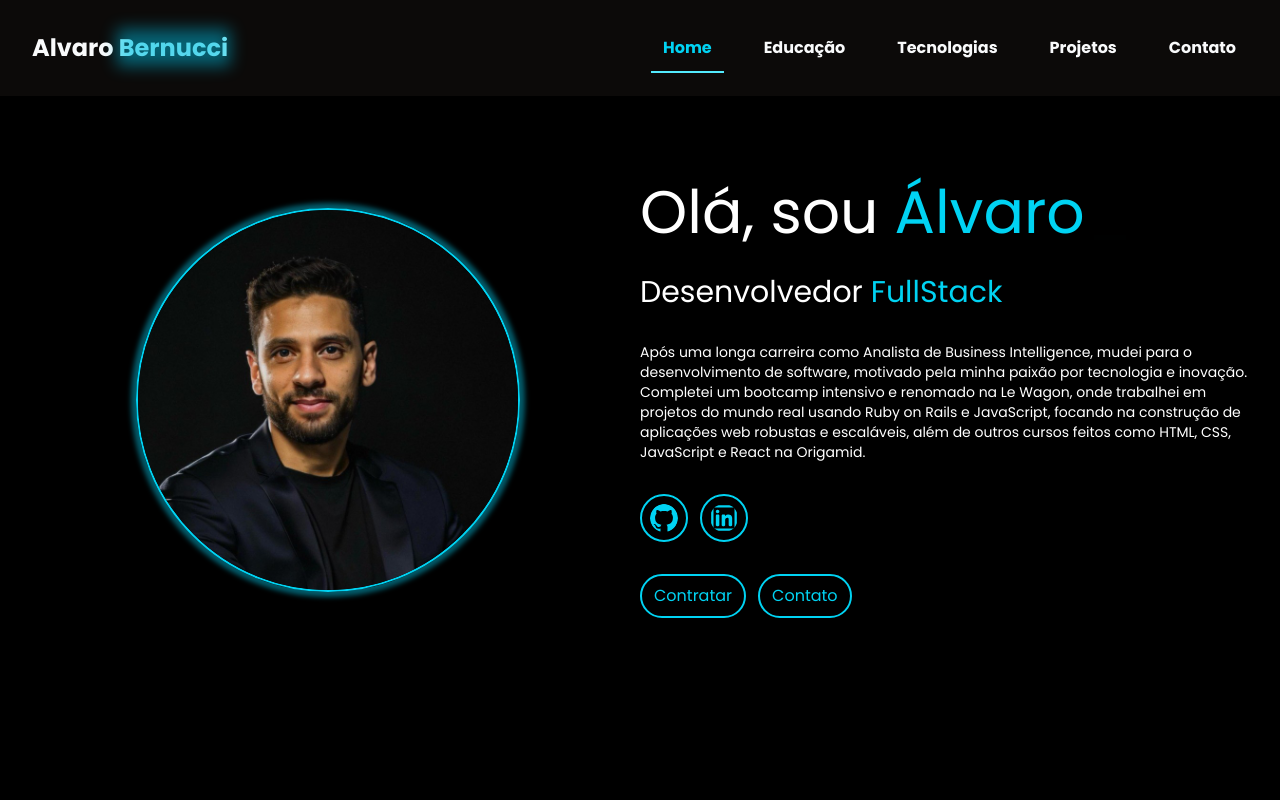
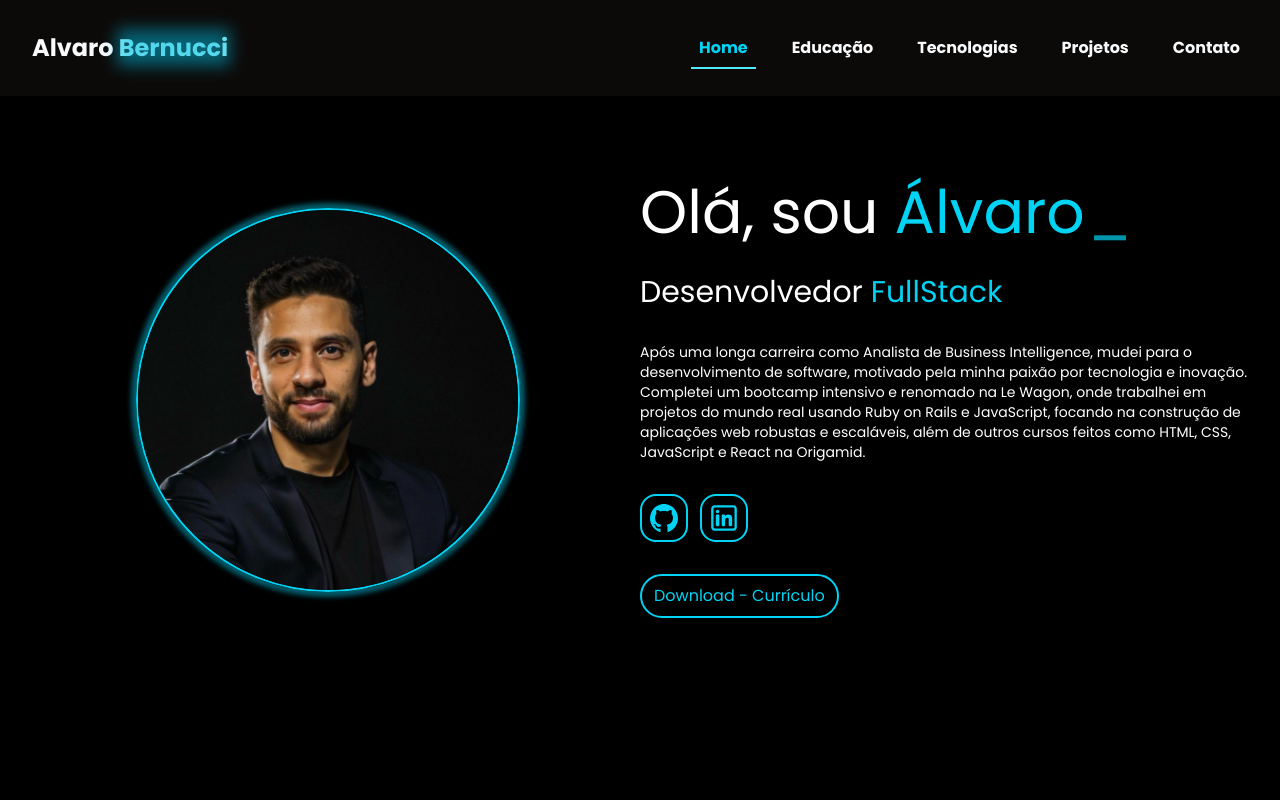
Before and after one commit to AlvaroSBernucci/portifolio, a React (Vite) app: page / in a window 1280 px wide. Shown: the top 800 px of the page. Built offline with nearby package versions, Linux system fonts and the light colour scheme.

Commit message:
Finalização

```diff
--- a/package.json
+++ b/package.json
@@ -13,8 +13,10 @@
   },
   "dependencies": {
     "@tailwindcss/vite": "^4.0.0",
+    "axios": "^1.7.9",
     "react": "^18.3.1",
     "react-dom": "^18.3.1",
+    "react-hot-toast": "^2.5.1",
     "react-scroll": "^1.9.0",
     "react-simple-typewriter": "^5.0.1",
     "tailwindcss": "^4.0.0"
@@ -28,11 +30,11 @@
     "eslint-plugin-react": "^7.37.2",
     "eslint-plugin-react-hooks": "^5.0.0",
     "eslint-plugin-react-refresh": "^0.4.16",
+    "gh-pages": "^5.0.0",
     "globals": "^15.14.0",
     "prettier-plugin-tailwindcss": "^0.6.11",
     "vite": "^6.0.5",
-    "vite-plugin-svgr": "^4.3.0",
-    "gh-pages": "^5.0.0"
+    "vite-plugin-svgr": "^4.3.0"
   },
   "homepage": "https://alvarosbernucci.github.io/portifolio"
 }
--- a/src/components/Button.jsx
+++ b/src/components/Button.jsx
@@ -2,7 +2,7 @@ function Button({ children, ...props }) {
   return (
     <button
       {...props}
-      className="px-3 py-2 text-cyan-400 border-2 rounded-4xl pointer-events-auto hover:bg-cyan-400 hover:text-black hover:shadow-[0_0_6px_6px_rgba(6,182,212,0.5)] hover:border-cyan-400 duration-500">
+      className="px-3 py-2 text-cyan-400 border-2 rounded-4xl cursor-pointer hover:bg-cyan-400 hover:text-black hover:shadow-[0_0_6px_6px_rgba(6,182,212,0.5)] hover:border-cyan-400 duration-500">
       {children}
     </button>
   );
--- a/src/components/Contact.jsx
+++ b/src/components/Contact.jsx
@@ -1,7 +1,59 @@
+import React, { useState } from "react";
+import Button from "./Button";
+import InputForm from "./InputForm";
+import axios from "axios";
+import toast, { Toaster } from "react-hot-toast";
+
 function Contact() {
+  const [formData, setFormData] = useState({
+    nome: "",
+    email: "",
+    assunto: "",
+    mensagem: "",
+  });
+  const [loading, setLoading] = useState(false);
+
+  const handleChange = (event) => {
+    const { name, value } = event.target;
+    setFormData((prevData) => ({
+      ...prevData,
+      [name]: value,
+    }));
+  };
+
+  const handleSubmit = async (event) => {
+    event.preventDefault();
+    setLoading(true);
+
+    try {
+      const response = await axios.post("https://getform.io/f/avrrkwla", formData);
+      toast.success("Mensagem enviada com sucesso");
+    } catch (error) {
+      toast.error("Ocorreu algum erro ao tentar enviar a mensagem");
+    } finally {
+      setLoading(false);
+    }
+  };
+
   return (
-    <section id="contact">
-      <h2>Contact</h2>
+    <section id="contact" className="container p-4 pt-28 mx-auto items-center min-h-screen">
+      <Toaster />
+      <h2 className="text-6xl text-center pb-20">
+        Entre em <span className="text-cyan-400">contato</span>
+      </h2>
+      <form onSubmit={handleSubmit} className="flex flex-wrap justify-center gap-8">
+        <div className="grid gap-10 ">
+          <InputForm name="nome" label="Nome Completo" type="text" value={formData.nome} onChange={handleChange} />
+          <InputForm name="email" label="E-mail" type="email" value={formData.email} onChange={handleChange} />
+          <InputForm name="assunto" label="Assunto" type="text" value={formData.assunto} onChange={handleChange} />
+        </div>
+        <div className="grid gap-4">
+          <InputForm name="mensagem" label="Mensagem" type="textarea" value={formData.mensagem} onChange={handleChange} />
+          <Button type="submit" disabled={loading}>
+            {loading ? "Enviando..." : "Enviar Mensagem"}
+          </Button>
+        </div>
+      </form>
     </section>
   );
 }
--- a/src/components/Home.jsx
+++ b/src/components/Home.jsx
@@ -3,6 +3,7 @@ import { socialMedia } from "../constants";
 import MediaLinks from "./MediaLinks";
 import Button from "./Button";
 import { Typewriter } from "react-simple-typewriter";
+import curriculo from "../assets/curriculo.pdf";
 
 function Home() {
   return (
@@ -29,8 +30,9 @@ function Home() {
           ))}
         </ul>
         <div className="flex gap-3">
-          <Button>Contratar</Button>
-          <Button>Contato</Button>
+          <a href={curriculo} download={"Curriculo - Alvaro Bernucci"}>
+            <Button>Download - Currículo</Button>
+          </a>
         </div>
       </div>
       <img
--- /dev/null
+++ b/src/components/InputForm.jsx
@@ -0,0 +1,29 @@
+function InputForm({ name, label, type, value, onChange }) {
+  return (
+    <div className="grid items-start w-96">
+      {type === "textarea" ? (
+        <textarea
+          id={name}
+          name={name}
+          rows="5"
+          value={value}
+          onChange={onChange}
+          placeholder={label}
+          className="border-2 border-cyan-400 p-4 rounded-2xl focus:outline-none focus:border-cyan-400 focus:shadow-[0_0_5px_5px_rgba(6,182,212,0.5)]"
+        />
+      ) : (
+        <input
+          type={type}
+          id={name}
+          name={name}
+          value={value}
+          onChange={onChange}
+          placeholder={label}
+          className="border-2 border-cyan-400 p-4 rounded-2xl focus:outline-none focus:border-cyan-400 focus:shadow-[0_0_5px_5px_rgba(6,182,212,0.5)]"
+        />
+      )}
+    </div>
+  );
+}
+
+export default InputForm;
--- a/src/components/MediaLinks.jsx
+++ b/src/components/MediaLinks.jsx
@@ -2,7 +2,7 @@ function MediaLinks({ id, href, Icon }) {
   return (
     <li>
       <a href={href}>
-        <Icon className="w-12 h-12 p-2 border-2 rounded-full border-cyan-400 hover:ease-in hover:scale-125 duration-150 hover:shadow-[0_0_6px_6px_rgba(6,182,212,0.5)]" />
+        <Icon className="w-12 h-12 p-2 border-2 rounded-2xl border-cyan-400 hover:ease-in hover:scale-125 duration-150 hover:shadow-[0_0_6px_6px_rgba(6,182,212,0.5)]" />
       </a>
     </li>
   );
--- a/src/components/Navbar.jsx
+++ b/src/components/Navbar.jsx
@@ -23,24 +23,26 @@ function Navbar() {
 
   return (
     <nav className=" justify-between items-center bg-stone-950 text-gray-50 p-8 font-bold fixed top-0 left-0 right-0 z-10 flex">
+      <Link to="home" smooth={true} duration={300} className="cursor-pointer">
         <h2 className="md:text-2xl">
           Alvaro{" "}
           <span className="text-cyan-200 relative after:content-[''] after:absolute after:-inset-0.5 after:bg-cyan-500 after:blur-sm after:opacity-50">
             Bernucci
           </span>
         </h2>
+      </Link>
       {mobile && (
         <button onClick={() => setMobileMenu(!mobileMenu)}>
           <MenuMobile className="w-7 h-7 fill-white" />
         </button>
       )}
-      <ul className={`md:flex gap-7 ${mobileMenu ? "grid absolute -bottom-58 right-0 text-center bg-stone-950" : "hidden"}`}>
+      <ul className={`md:flex gap-7 ${mobileMenu ? "grid absolute -bottom-58 right-0 text-center bg-stone-950 min-h-72" : "hidden"}`}>
         <li>
           <Link
             to="home"
             smooth={true}
             duration={300}
-            className={`cursor-pointer p-3 ${activeLink === "home" ? "border-b-2 border-cyan-300 text-cyan-400" : " hover:"} hover:border-b-2 hover:border-cyan-300 hover:text-cyan-400 duration-100`}
+            className={`cursor-pointer p-2 ${activeLink === "home" ? "border-b-2 border-cyan-300 text-cyan-400" : " hover:"} hover:border-b-2 hover:border-cyan-300 hover:text-cyan-400 duration-100`}
             onClick={() => handleSetActive("home")}>
             Home
           </Link>
@@ -50,7 +52,7 @@ function Navbar() {
             to="education"
             smooth={true}
             duration={300}
-            className={`cursor-pointer p-3 ${activeLink === "education" ? "border-b-2 border-cyan-300 text-cyan-400" : ""} hover:border-b-2 hover:border-cyan-300 hover:text-cyan-400 duration-100`}
+            className={`cursor-pointer p-2 ${activeLink === "education" ? "border-b-2 border-cyan-300 text-cyan-400" : ""} hover:border-b-2 hover:border-cyan-300 hover:text-cyan-400 duration-100`}
             onClick={() => handleSetActive("education")}>
             Educação
           </Link>
@@ -60,7 +62,7 @@ function Navbar() {
             to="technologies"
             smooth={true}
             duration={300}
-            className={`cursor-pointer p-3 ${activeLink === "technologies" ? "border-b-2 border-cyan-300 text-cyan-400" : ""} hover:border-b-2 hover:border-cyan-300 hover:text-cyan-400 duration-100`}
+            className={`cursor-pointer p-2 ${activeLink === "technologies" ? "border-b-2 border-cyan-300 text-cyan-400" : ""} hover:border-b-2 hover:border-cyan-300 hover:text-cyan-400 duration-100`}
             onClick={() => handleSetActive("technologies")}>
             Tecnologias
           </Link>
@@ -70,7 +72,7 @@ function Navbar() {
             to="projects"
             smooth={true}
             duration={300}
-            className={`cursor-pointer p-3 ${activeLink === "projects" ? "border-b-2 border-cyan-300 text-cyan-400" : ""} hover:border-b-2 hover:border-cyan-300 hover:text-cyan-400 duration-100`}
+            className={`cursor-pointer p-2 ${activeLink === "projects" ? "border-b-2 border-cyan-300 text-cyan-400" : ""} hover:border-b-2 hover:border-cyan-300 hover:text-cyan-400 duration-100`}
             onClick={() => handleSetActive("projects")}>
             Projetos
           </Link>
@@ -80,7 +82,7 @@ function Navbar() {
             to="contact"
             smooth={true}
             duration={300}
-            className={`cursor-pointer p-3 ${activeLink === "contact" ? "border-b-2 border-cyan-300 text-cyan-400" : ""} hover:border-b-2 hover:border-cyan-300 hover:text-cyan-400 duration-100`}
+            className={`cursor-pointer p-2 ${activeLink === "contact" ? "border-b-2 border-cyan-300 text-cyan-400" : ""} hover:border-b-2 hover:border-cyan-300 hover:text-cyan-400 duration-100`}
             onClick={() => handleSetActive("contact")}>
             Contato
           </Link>
```
Also changed, not shown: 2 other files (tests, documents, lock files or other folders). Lines whose indentation alone changed are shown as unchanged.
